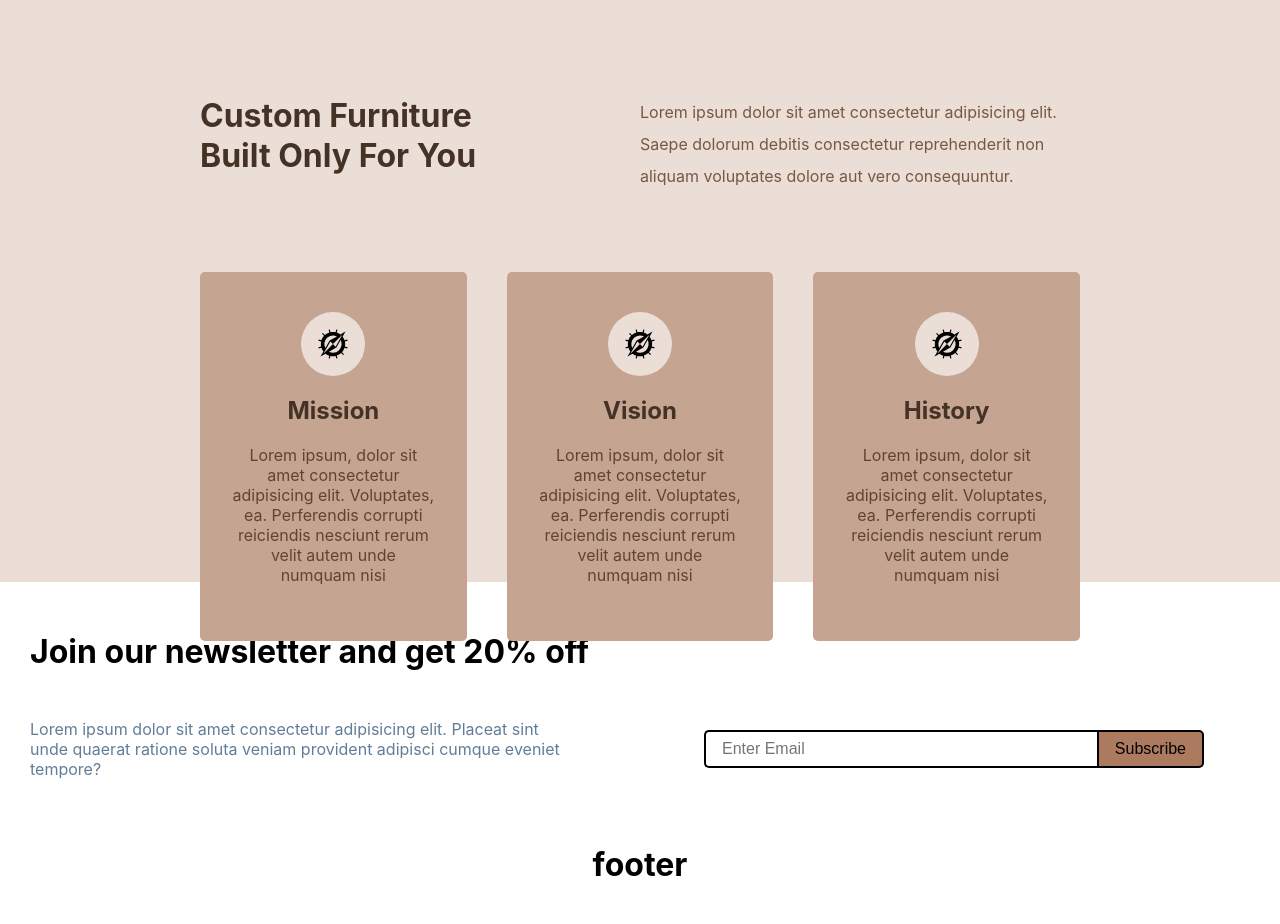
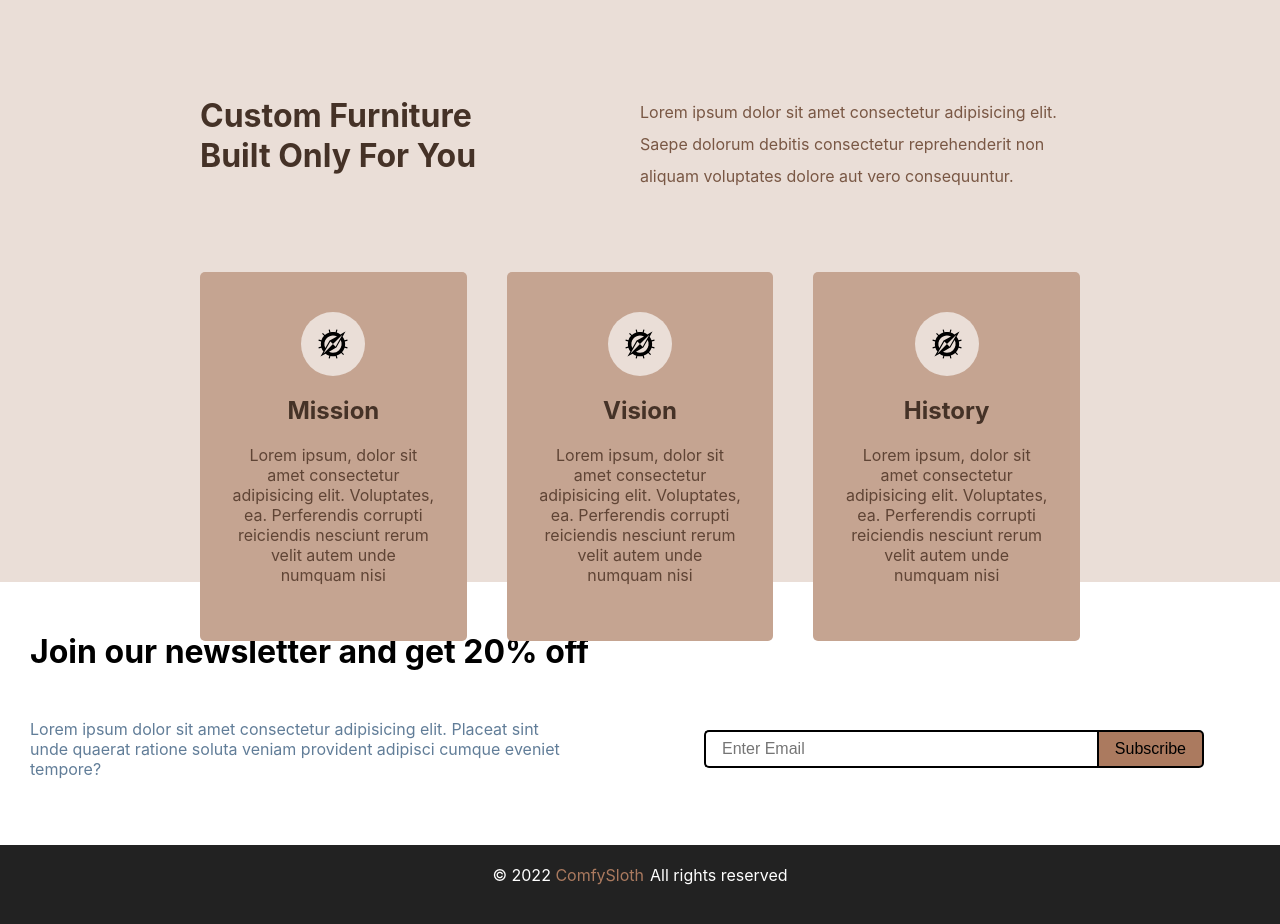
Before and after one commit to Lamie2/ComfySloth, a React (Create React App) app: page / in a window 1280 px wide. Built offline with nearby package versions, Linux system fonts and the light colour scheme; the HTML template or start-up script is replaced by a standard one.

Commit message:
Footer has been created

```diff
--- a/src/pages/Footer/Footer.scss
+++ b/src/pages/Footer/Footer.scss
@@ -0,0 +1,27 @@
+.footer-info {
+  background-color: #222;
+  align-items: center;
+  height: 5rem;
+  @media screen and (max-width: 776px) {
+  }
+  .text {
+    display: flex;
+    justify-content: center;
+    padding-top: 20px;
+    @media screen and (max-width: 776px) {
+      display: block;
+    }
+
+    h4 {
+      text-align: center;
+      font-weight: 400;
+      color: white;
+      margin-bottom: 0px;
+      margin-top: 0px;
+    }
+    .brown {
+      color: #ab7a5f;
+      margin-right: 6px;
+    }
+  }
+}
--- a/src/pages/Footer/Footer.tsx
+++ b/src/pages/Footer/Footer.tsx
@@ -1,7 +1,14 @@
-import './Footer.scss'
+import './Footer.scss';
 
-export const Footer = () =>{
-  return(
-    <h1>footer</h1>
-  )
-}
+export const Footer = () => {
+  return (
+    <div className="footer-info">
+      <div className="text">
+        <h4>
+          © 2022 <span className="brown">ComfySloth</span>{' '}
+        </h4>
+        <h4> All rights reserved</h4>
+      </div>
+    </div>
+  );
+};
```
